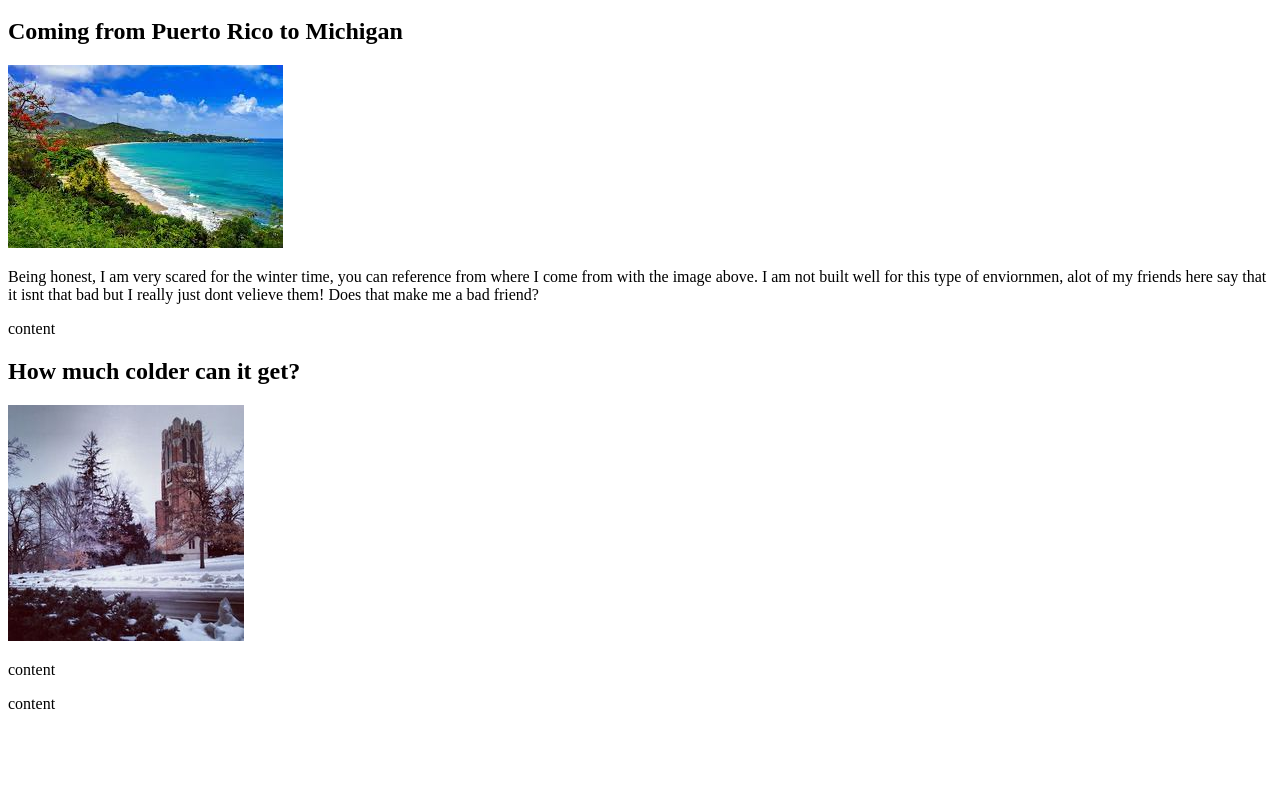
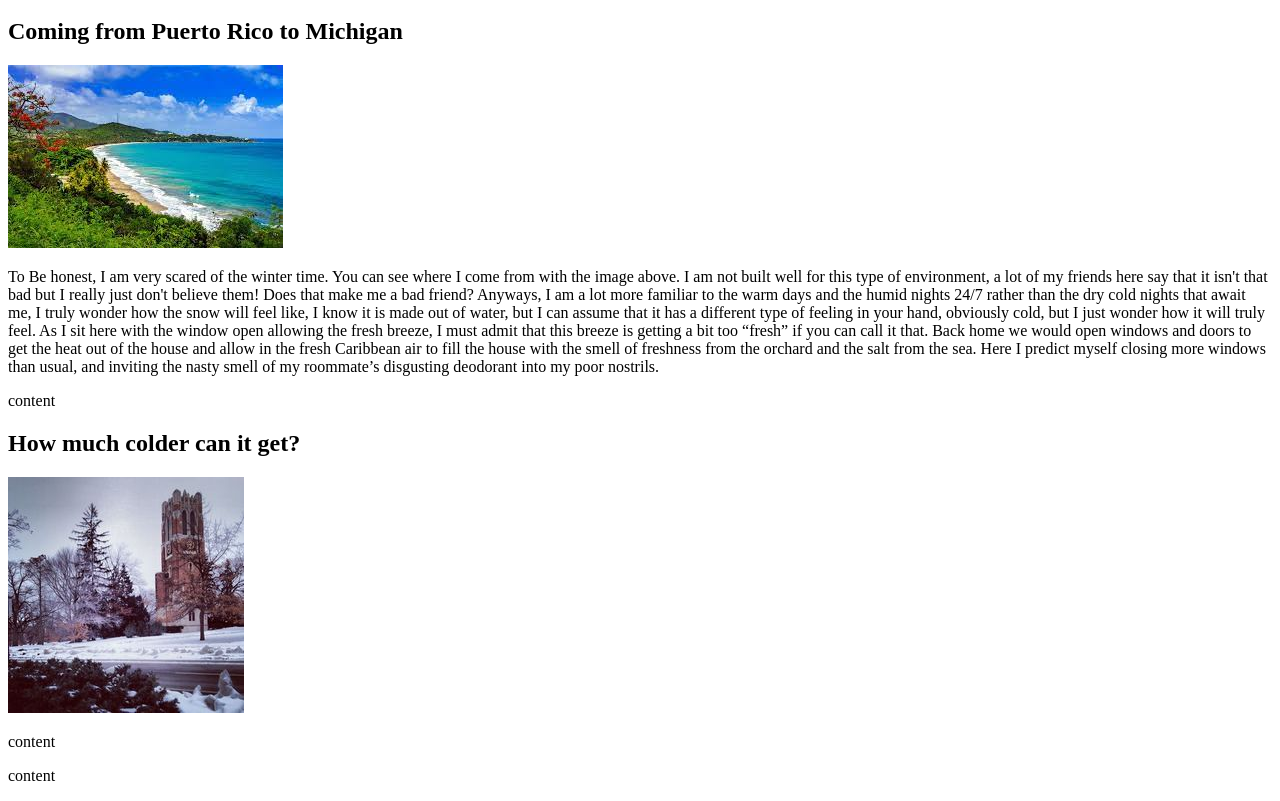
Before and after one commit to juanfaure/mi349_blog, a plain HTML site: page index.html in a window 1280 px wide. Shown: the part 118-919 px from the top of the page. Before the commit the page ends 847 px from the top, so only its background shows below. Drawn offline with Linux system fonts and the light colour scheme.

Commit message:
content commit

```diff
--- a/index.html
+++ b/index.html
@@ -18,7 +18,7 @@
 <article>
     <h2>Coming from Puerto Rico to Michigan</h2>
     <p><img src="prpic2.jpeg" alt="Image of the sandy beach infront of my home"></p>
-    <p>Being honest, I am very scared for the winter time, you can reference from where I come from with the image above. I am not built well for this type of enviornmen, alot of my friends here say that it isnt that bad but I really just dont velieve them! Does that make me a bad friend? </p>
+    <p>To Be honest, I am very scared of the winter time. You can see where I come from with the image above. I am not built well for this type of environment, a lot of my friends here say that it isn't that bad but I really just don't believe them! Does that make me a bad friend? Anyways, I am a lot more familiar to the warm days and the humid nights 24/7 rather than the dry cold nights that await me, I truly wonder how the snow will feel like, I know it is made out of water, but I can assume that it has a different type of feeling in your hand, obviously cold, but I just wonder how it will truly feel. As I sit here with the window open allowing the fresh breeze, I must admit that this breeze is getting a bit too “fresh” if you can call it that. Back home we would open windows and doors to get the heat out of the house and allow in the fresh Caribbean air to fill the house with the smell of freshness from the orchard and the salt from the sea. Here I predict myself closing more windows than usual, and inviting the nasty smell of my roommate’s disgusting deodorant into my poor nostrils.</p>
     <p>content</p>
 </article>
 <article>
```
